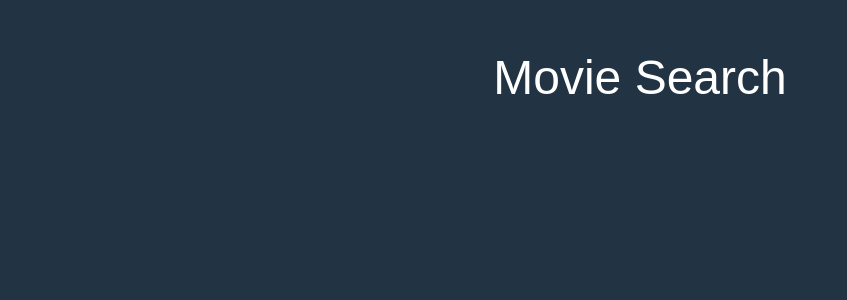
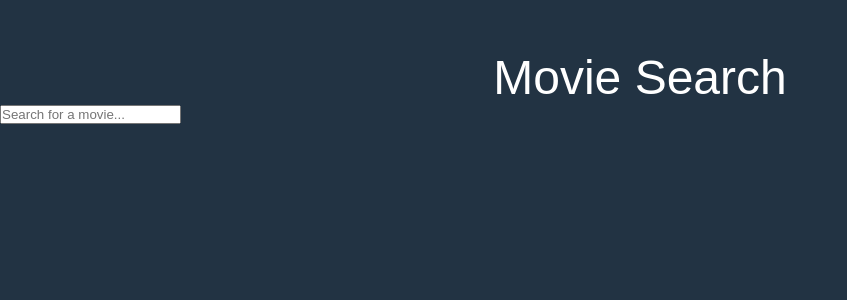
Before and after one commit to AJS3993/MovieSearch, a React (Create React App) app: page / in a window 1280 px wide. Shown: the top 300 px of the page, without its empty margins (0-847 px from the left). Built offline with nearby package versions, Linux system fonts and the light colour scheme.

Commit message:
searchbar

```diff
--- a/src/App.js
+++ b/src/App.js
@@ -1,4 +1,5 @@
 import React from 'react';
+import Search from './components/Search'
 
 
 function App() {
@@ -7,6 +8,9 @@ function App() {
       <header className="App-header">
         <h1>Movie Search</h1>
       </header>
+      <main>
+        <Search />
+      </main>
     </div>
   );
 }
--- /dev/null
+++ b/src/components/Search.js
@@ -0,0 +1,11 @@
+import React from 'react';
+
+function Search () {
+    return (
+        <section className='searchbox-wrap'>
+            <input type='text' placeholder='Search for a movie...' className='searchbox'/>
+        </section>
+    )
+}
+
+export default Search
```
